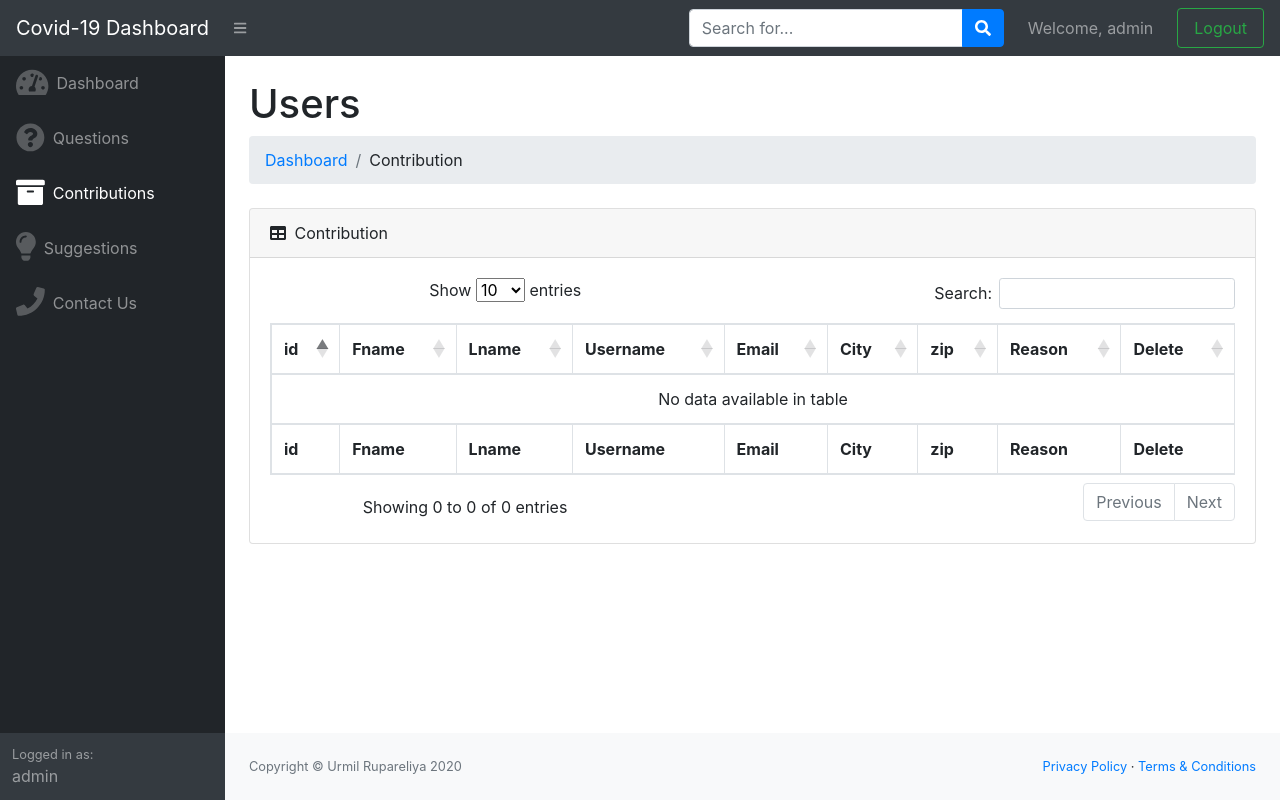
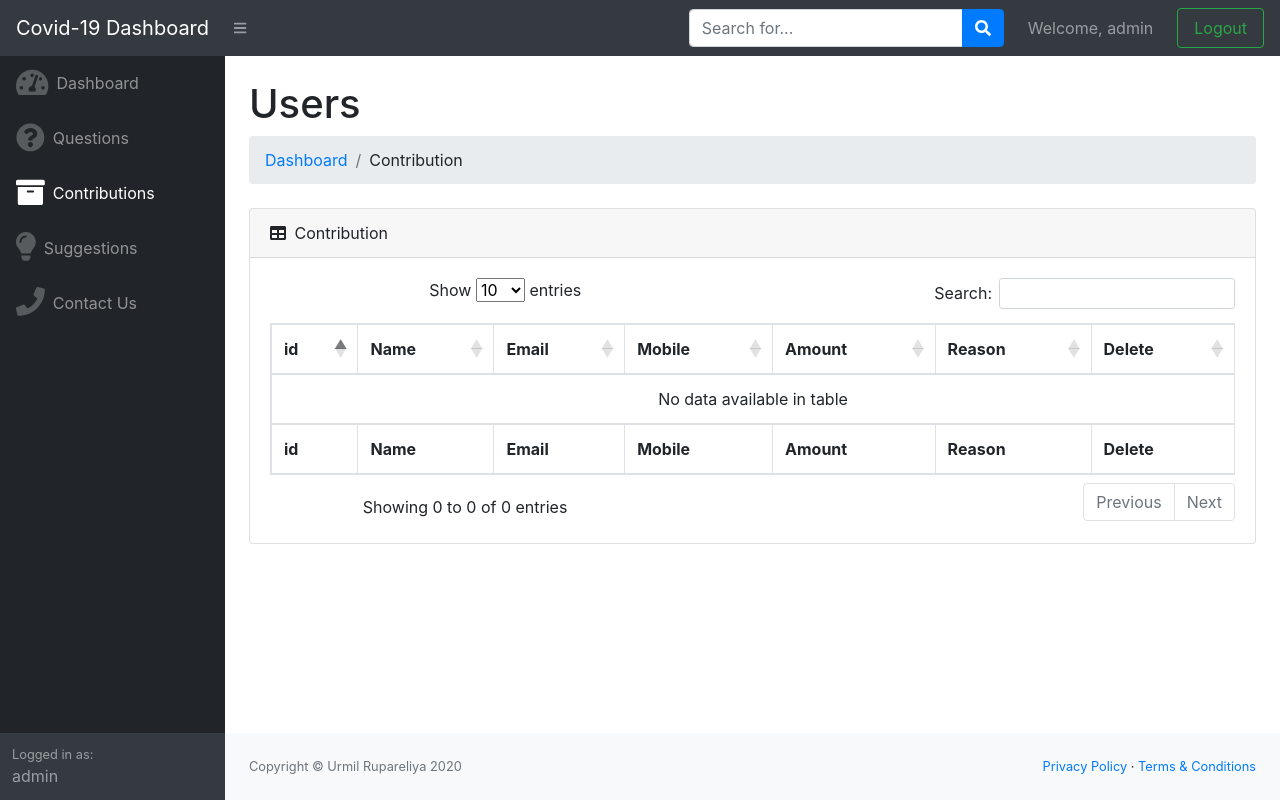
Before and after one commit to urmillive/covid19, a PHP site: page /admin/admin-contribution.php in a window 1280 px wide. Run offline with PHP 8.4, Linux system fonts and the light colour scheme; a user stored in the database is signed in; data that the repository does not hold is empty; some libraries are stand-ins or nearby versions.

```diff
--- a/admin/admin-contribution.php
+++ b/admin/admin-contribution.php
@@ -42,12 +42,10 @@ $result = mysqli_query($conn, $query);
                             <thead>
                                 <tr>
                                     <th>id</th>
-                                    <th>Fname</th>
-                                    <th>Lname</th>
-                                    <th>Username</th>
+                                    <th>Name</th>
                                     <th>Email</th>
-                                    <th>City</th>
-                                    <th>zip</th>
+                                    <th>Mobile</th>
+                                    <th>Amount</th>
                                     <th>Reason</th>
                                     <th>Delete</th>
                                 </tr>
@@ -55,12 +53,10 @@ $result = mysqli_query($conn, $query);
                             <tfoot>
                                 <tr>
                                     <th>id</th>
-                                    <th>Fname</th>
-                                    <th>Lname</th>
-                                    <th>Username</th>
+                                    <th>Name</th>
                                     <th>Email</th>
-                                    <th>City</th>
-                                    <th>zip</th>
+                                    <th>Mobile</th>
+                                    <th>Amount</th>
                                     <th>Reason</th>
                                     <th>Delete</th>
                                 </tr>
@@ -70,13 +66,11 @@ $result = mysqli_query($conn, $query);
                                 while ($row = mysqli_fetch_assoc($result)) {
                                 ?>
                                     <tr>
-                                        <td><?php echo $row['id']; ?></td>
-                                        <td><?php echo $row['fname']; ?></td>
-                                        <td><?php echo $row['lname']; ?></td>
-                                        <td><?php echo $row['username']; ?></td>
+                                        <td><?php echo $row['contra_id']; ?></td>
+                                        <td><?php echo $row['name']; ?></td>
                                         <td><?php echo $row['email']; ?></td>
-                                        <td><?php echo $row['city']; ?></td>
-                                        <td><?php echo $row['zip']; ?></td>
+                                        <td><?php echo $row['mobile']; ?></td>
+                                        <td><?php echo $row['amount']; ?></td>
                                         <td><?php echo $row['reason']; ?></td>
                                         <td><a href="admin-contribution.php?cdid=<?php echo $row['id']; ?>"><button type="button" class="btn btn-danger">Delete</button></a>
                                     </tr>
```
Also changed, not shown: about.php (line endings or trailing spaces).
